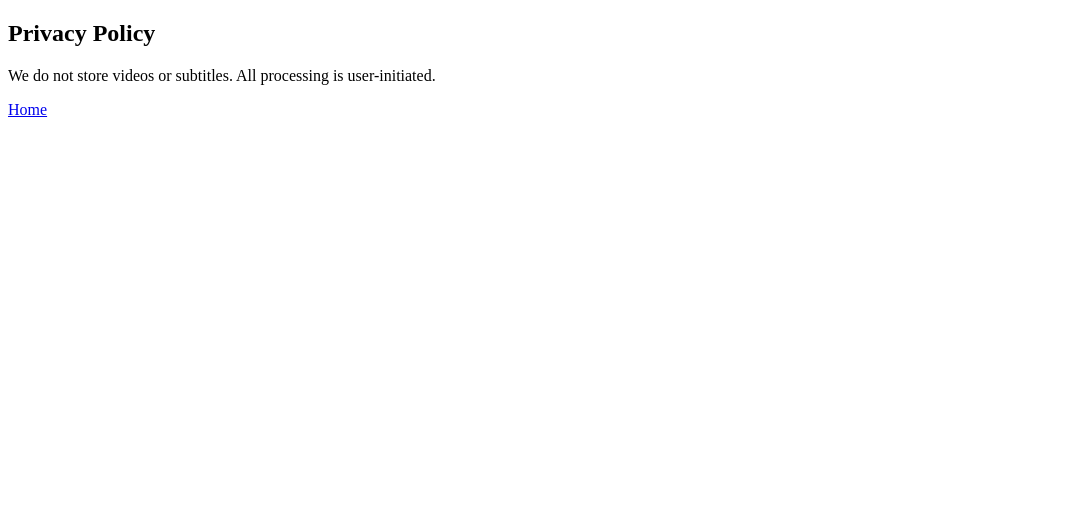
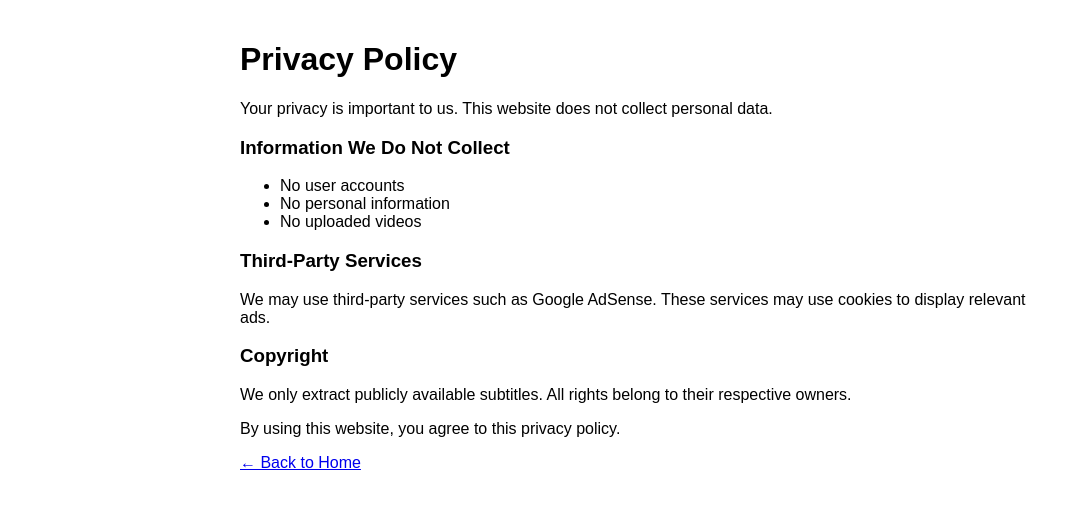
Before and after one commit to solidtv100-afk/subextract-frontend, a plain HTML site: page privacy.html in a window 1280 px wide. Shown: the whole page, without its empty margins (0-1081 px from the left). Drawn offline with Linux system fonts and the light colour scheme.

Commit message:
Revise privacy policy with detailed information
Updated the privacy policy to clarify data handling practices and added more details about information not collected and third-party services.

```diff
--- a/privacy.html
+++ b/privacy.html
@@ -1,9 +1,40 @@
 <!DOCTYPE html>
-<html>
-<head><title>Privacy Policy</title></head>
-<body>
-<h2>Privacy Policy</h2>
-<p>We do not store videos or subtitles. All processing is user-initiated.</p>
-<a href="index.html">Home</a>
+<html lang="en">
+<head>
+  <meta charset="UTF-8" />
+  <title>Privacy Policy</title>
+  <meta name="viewport" content="width=device-width, initial-scale=1" />
+</head>
+<body style="font-family:Arial; padding:20px; max-width:800px; margin:auto;">
+  <h1>Privacy Policy</h1>
+
+  <p>
+    Your privacy is important to us. This website does not collect personal data.
+  </p>
+
+  <h3>Information We Do Not Collect</h3>
+  <ul>
+    <li>No user accounts</li>
+    <li>No personal information</li>
+    <li>No uploaded videos</li>
+  </ul>
+
+  <h3>Third-Party Services</h3>
+  <p>
+    We may use third-party services such as Google AdSense.
+    These services may use cookies to display relevant ads.
+  </p>
+
+  <h3>Copyright</h3>
+  <p>
+    We only extract publicly available subtitles.
+    All rights belong to their respective owners.
+  </p>
+
+  <p>
+    By using this website, you agree to this privacy policy.
+  </p>
+
+  <a href="index.html">← Back to Home</a>
 </body>
 </html>
```
